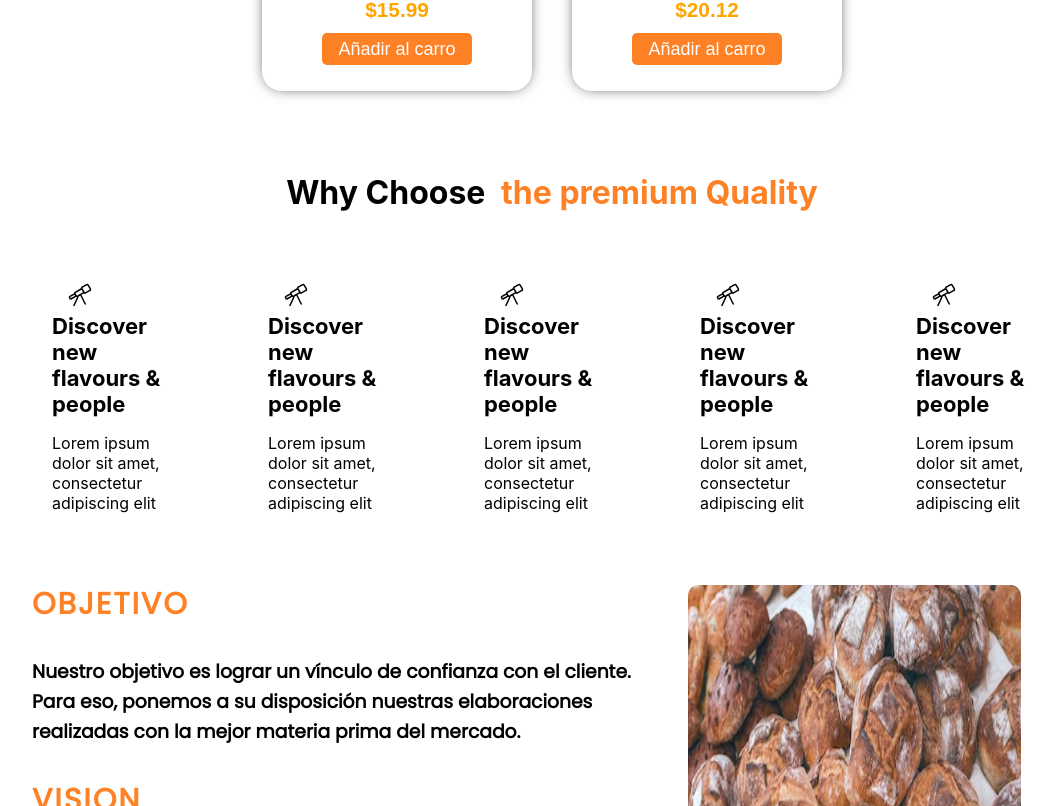
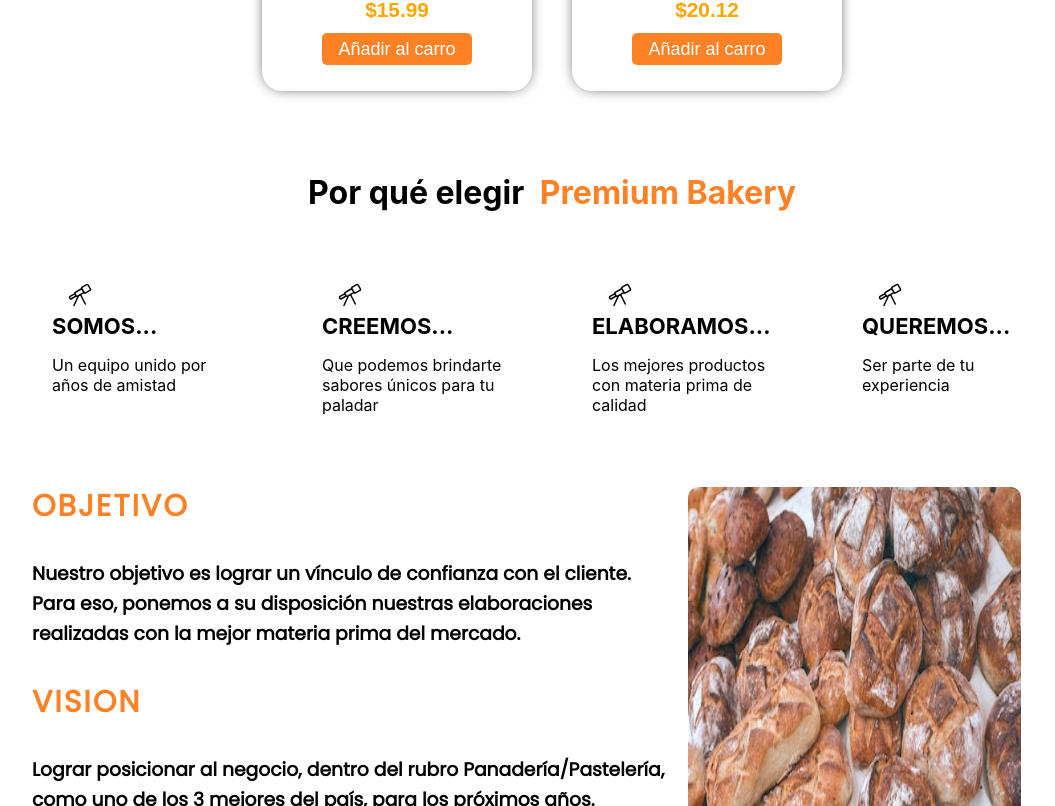
Before and after one commit to SzucsJuan21/proyectogrupal, a React (Create React App) app: page / in a window 1280 px wide. Shown: the part 1154-1960 px from the top of the page, without its empty margins (88-1143 px from the left). Built offline with nearby package versions, Linux system fonts and the light colour scheme; data requests are answered from the project's data file; a web font is replaced by a local one.

Commit message:
Cambié el texto del banner imagen, el texto de cardsinfo y borré código que sobraba

```diff
--- a/src/Assets/db.json
+++ b/src/Assets/db.json
@@ -141,7 +141,5 @@
       "category": "pasteleria"
     }
   ],
-  "cart": [
-
-  ]
+  "cart": []
 }
--- a/src/Componentes/Banner Imagen/Banner.js
+++ b/src/Componentes/Banner Imagen/Banner.js
@@ -5,17 +5,17 @@ const Banner = (props) => {
     <div style={s.container}>
         <div style={s.containertitle}>
           <h2 style={s.h1}>
-            Support Your Local Artisans
+            ¡BIENVENIDOS A PREMIUM BAKERY!
           </h2>
-          <p style={s.p}>
+          {/* <p style={s.p}>
             Discover brands and theit stories
-          </p>
-          <Boton style={s.btn}/>
+          </p> */}
+          {/* <Boton style={s.btn}/> */}
         </div>
-         <div style={s.containerimg}>
-             <img style={s.img} src="https://www.anchoasdeluxe.com/upload/stblog/1/665/1069/6651069large.jpg" alt="frutas"/>
+        <div style={s.containerimg}>
+            <img style={s.img} src="https://www.anchoasdeluxe.com/upload/stblog/1/665/1069/6651069large.jpg" alt="frutas"/>
 
-         </div>
+        </div>
     </div>
 
 
@@ -36,7 +36,7 @@ const s={
   containertitle:{
     display:"flex",
     flexDirection:"column",
-     marginTop:"2.5rem",
+    marginTop:"2.5rem",
   },
 
   h1:{
--- a/src/Componentes/Banner Info/BannerInfo.js
+++ b/src/Componentes/Banner Info/BannerInfo.js
@@ -14,7 +14,6 @@ const BannerInfo = (props) => {
           fontFamily: "Poppins, sans-serif",
         }}
       >
-        {/* Our Charity Partner, City Bakery */}
         En Premium Bakery amamos lo que hacemos
       </h1>
       <img
--- a/src/Componentes/Cards/Cards.css
+++ b/src/Componentes/Cards/Cards.css
@@ -20,9 +20,6 @@
 .img-bakery {
     width: 270px;
     height: 190px;
-    /* width: 14rem;
-    height: 11rem;
-    object-fit: cover; */
 }
 
 .item-title,.valores {
--- a/src/Componentes/Cards/Section.css
+++ b/src/Componentes/Cards/Section.css
@@ -1,9 +1,7 @@
 
 
 .cards-container {
-    /* margin: auto;
-    display: flex;
-    justify-content: center; */
+
 
     position: relative;
     display: flex;
--- a/src/Componentes/CardsInfo/ContainerCards.js
+++ b/src/Componentes/CardsInfo/ContainerCards.js
@@ -2,24 +2,20 @@ import Cards from "./CardsInfo";
 
 const lista = [
   {
-    h4: "Discover new flavours & people",
-    p: "Lorem ipsum dolor sit amet, consectetur adipiscing elit",
+    h4: "SOMOS...",
+    p: "Un equipo unido por años de amistad",
   },
   {
-    h4: "Discover new flavours & people",
-    p: "Lorem ipsum dolor sit amet, consectetur adipiscing elit",
+    h4: "CREEMOS...",
+    p: "Que podemos brindarte sabores únicos para tu paladar ",
   },
   {
-    h4: "Discover new flavours & people",
-    p: "Lorem ipsum dolor sit amet, consectetur adipiscing elit",
+    h4: "ELABORAMOS...",
+    p: "Los mejores productos con materia prima de calidad",
   },
   {
-    h4: "Discover new flavours & people",
-    p: "Lorem ipsum dolor sit amet, consectetur adipiscing elit",
-  },
-  {
-    h4: "Discover new flavours & people",
-    p: "Lorem ipsum dolor sit amet, consectetur adipiscing elit",
+    h4: "QUEREMOS...",
+    p: "Ser parte de tu experiencia",
   },
 ];
 
@@ -27,8 +23,8 @@ const ContainerCards = (props) => {
   return (
     <div style={{width:'100%', margin:'20px 0'}}>
       <h1 style={s.estilotitulo}>
-        Why Choose<pre> </pre>{" "}
-        <span style={s.estilospan}>the premium Quality</span>
+        Por qué elegir<pre> </pre>{" "}
+        <span style={s.estilospan}>Premium Bakery</span>
       </h1>
       <div style={s.estilocontainer}>
         {lista.map((item) => (
--- a/src/Componentes/Seccion info/SubSection.js
+++ b/src/Componentes/Seccion info/SubSection.js
@@ -13,7 +13,7 @@ const Container = styled.div`
   line-height: 1.6;
   text-align: left;
 
-  // font-family: Poppins, sans-serif;
+
   font-family: 'Crete Round', serif;
   line-height: 1.7;
   text-align: flex-start;
```
